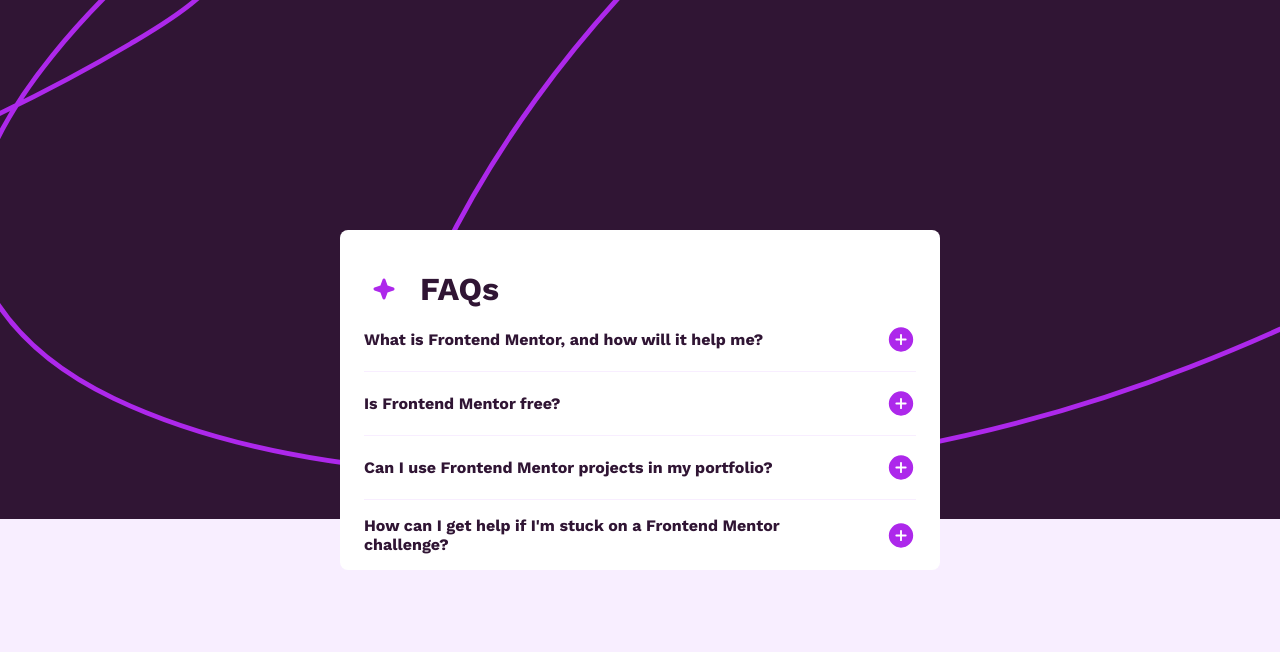
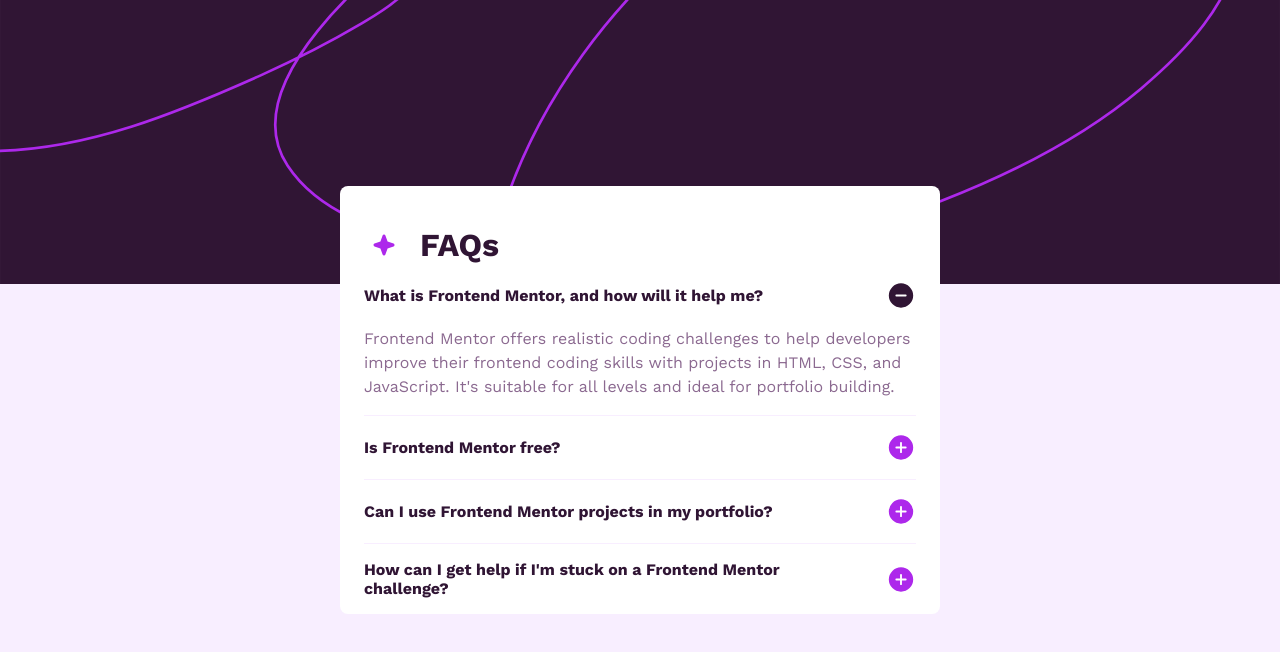
Before and after one commit to Acemeistre/FEM_FAQ-accordion, a plain HTML site: page index.html in a window 1280 px wide. Both pictures are taken after a click on the button "What is Frontend Mentor, and how will it help me?". Drawn offline with nearby package versions, Linux system fonts and the light colour scheme.

Commit message:
Add javascript to switch between answers displaying and hiding with each event click

```diff
--- a/index.html
+++ b/index.html
@@ -11,6 +11,7 @@
     rel="stylesheet">
   <link rel="icon" type="image/png" sizes="32x32" href="./assets/images/favicon-32x32.png">
   <link href="styles.css" rel="stylesheet" type="text/css">
+  <script src="index.js" defer></script>
   <title>Frontend Mentor | FAQ accordion</title>
 
 
--- /dev/null
+++ b/index.js
@@ -0,0 +1,9 @@
+const buttons = document.querySelectorAll(".question-button")
+
+buttons.forEach((button) => button.addEventListener("click", () => {
+    const isExpanded = button.getAttribute("aria-expanded");
+        if (isExpanded === "true") {
+            button.setAttribute ("aria-expanded", "false")
+        } else { button.setAttribute ("aria-expanded", "true")
+        }
+}));
--- a/styles.css
+++ b/styles.css
@@ -23,6 +23,7 @@ body {
     background: url('./assets/images/background-pattern-mobile.svg'),
     var(--color-light-purple);
     background-repeat: no-repeat;
+    background-size: 100%;
     padding: 6.5rem var(--spacing-200);
     margin: 0;
     min-height: 100vh;
@@ -53,7 +54,7 @@ header img,
 }
 
 .accordion {
-    padding: 0
+    padding: 0;
 }
 
 .item {
@@ -69,6 +70,18 @@ header img,
 .question {
     margin: var(--spacing-200) 0;
     width: 100%;
+}
+
+.question-button[aria-expanded="true"] .icon-open {
+    display: none;
+}
+
+.question-button[aria-expanded="true"] .icon-close {
+    display: block;
+}
+
+.item:has(.question-button[aria-expanded="true"]) .answer {
+    display: block;
 }
 
 button {
@@ -95,28 +108,19 @@ button:hover {
     display: none;
 }
 
-.question-button[open] .icon-open {
-    display: none;
-}
-
-.question-button[open] .icon-close {
-    display: block;
-}
-
 .answer {
     color: var(--color-purple);
     line-height: var(--spacing-300);
     display: none;
 }
 
-@media (min-width: 375px) {
+@media (min-width: 600px) {
     body {
         background: url('./assets/images/background-pattern-desktop.svg'),
         var(--color-light-purple);
         background-repeat: no-repeat;
-        background-position: top, center;
-        background-size: 146rem;
-
+        background-position: top;
+        background-size: 100%;
     }
     main {
         max-width: 600px;
```
